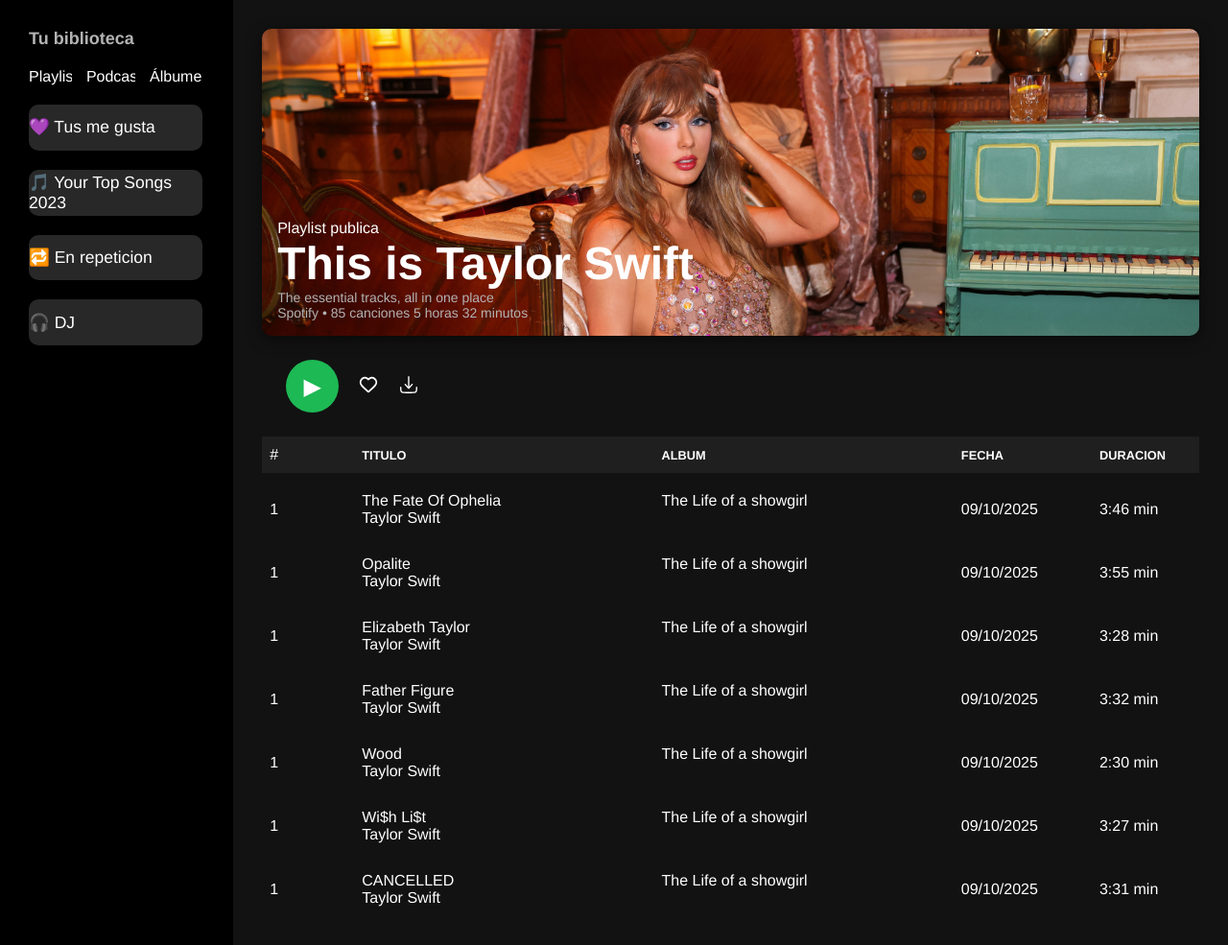
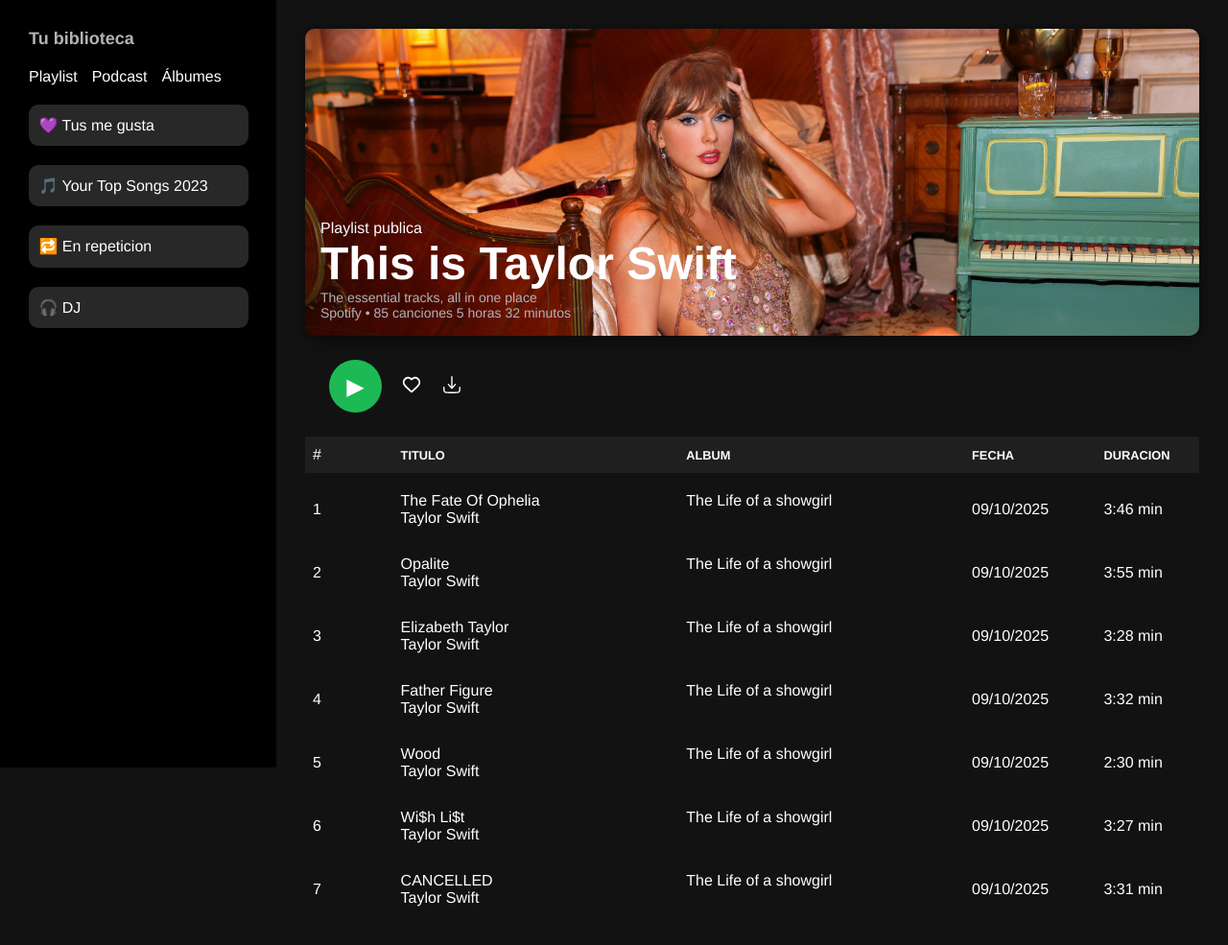
Before and after one commit to lucianobarceloo/Practica8, a plain HTML site: page index.html in a window 1280 px wide. Shown: the whole page at 96% size. After the commit the page ends 955 px from the top, so only its background shows below. Drawn offline with Linux system fonts and the light colour scheme.

Commit message:
Correcciones para que se ajuste bien el sidebar y su contenido

```diff
--- a/index.html
+++ b/index.html
@@ -17,22 +17,16 @@
                 <a href="" class="link">Álbumes</a>
             </div>
 
-            <div class="likes sidebar-content">
-                <p class="content-text">💜 Tus me gusta</p>
-            </div>
+            <div class="sidebar-content">
 
-            <div class="top-songs sidebar-content">
+                <p>💜 Tus me gusta</p>
+
                 <p>🎵 Your Top Songs 2023</p>
-            </div>
 
-            <div class="on-repeat sidebar-content">
                 <p>🔁 En repeticion</p>
-            </div>
 
-            <div class="DJ sidebar-content">
                 <p>🎧 DJ</p>
             </div>
-
         </aside>
         <main>
             <header class="playlist-header">
@@ -76,7 +70,7 @@
                     <p class="duration">3:46 min</p>
                 </div>
                 <div class="songs-row row">
-                    <p class="num">1</p>
+                    <p class="num">2</p>
                     <div class="songs-info-mobile">
                         <div class="song-info wide">
                             <p>Opalite</p>
@@ -88,7 +82,7 @@
                     <p class="duration">3:55 min</p>
                 </div>
                 <div class="songs-row row">
-                    <p class="num">1</p>
+                    <p class="num">3</p>
                     <div class="songs-info-mobile">
                         <div class="song-info wide">
                             <p>Elizabeth Taylor</p>
@@ -100,7 +94,7 @@
                     <p class="duration">3:28 min</p>
                 </div>
                 <div class="songs-row row">
-                    <p class="num">1</p>
+                    <p class="num">4</p>
                     <div class="songs-info-mobile">
                         <div class="song-info wide">
                             <p>Father Figure</p>
@@ -112,7 +106,7 @@
                     <p class="duration">3:32 min</p>
                 </div>
                 <div class="songs-row row">
-                    <p class="num">1</p>
+                    <p class="num">5</p>
                     <div class="songs-info-mobile">
                         <div class="song-info wide">
                             <p>Wood</p>
@@ -124,7 +118,7 @@
                     <p class="duration">2:30 min</p>
                 </div>
                 <div class="songs-row row">
-                    <p class="num">1</p>
+                    <p class="num">6</p>
                     <div class="songs-info-mobile">
                         <div class="song-info wide">
                             <p>Wi$h Li$t</p>
@@ -136,7 +130,7 @@
                     <p class="duration">3:27 min</p>
                 </div>
                 <div class="songs-row row">
-                    <p class="num">1</p>
+                    <p class="num">7</p>
                     <div class="songs-info-mobile">
                         <div class="song-info wide">
                             <p>CANCELLED</p>
--- a/styles.css
+++ b/styles.css
@@ -16,14 +16,15 @@
 .container {
     display: flex;
     width: 100%;
-
+    height: 100%;
 }
 
 .sidebar {
     flex-direction: column;
     padding-top: 30px;
     padding-left: 30px;
-    width: 19%;
+    width: 18rem;
+    height: auto;
     display: none;
 }
 
@@ -242,26 +243,36 @@ body {
         color: #282828;
     }
 
-    .sidebar-content {
+
+
+    .content-text {
+        justify-content: center;
+    }
+
+
+    .sidebar a {
+        overflow: hidden;
+    }
+
+    .sidebar-content{
+        display: flex;
+        flex-direction: column;
+        justify-content: flex-start;
+        align-items: flex-start;
+        gap: 20px;
+
+    }
+
+    .sidebar-content p {
         background-color: var(--dark-gray);
-        width: 85%;
-        height: 5%;
         border-radius: 10px;
         align-content: center;
         cursor: pointer;
         transition: background-color 0.5s;
-        font-size: 17.5px;
-    }
-
-    .content-text{
-        justify-content: center;
-    }
-
-    .sidebar-content:hover {
-        background-color: var(--darker-gray);
-    }
-
-    .sidebar a {
-        overflow: hidden;
+        font-size: 1rem;
+        width: 14.3rem;
+        height: 2.7rem;
+        padding: 0.2rem;
+        padding-left: 0.65rem;
     }
 }
```
